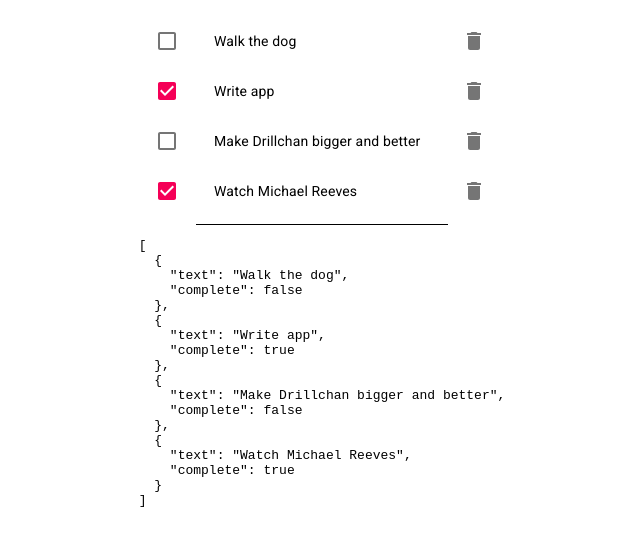
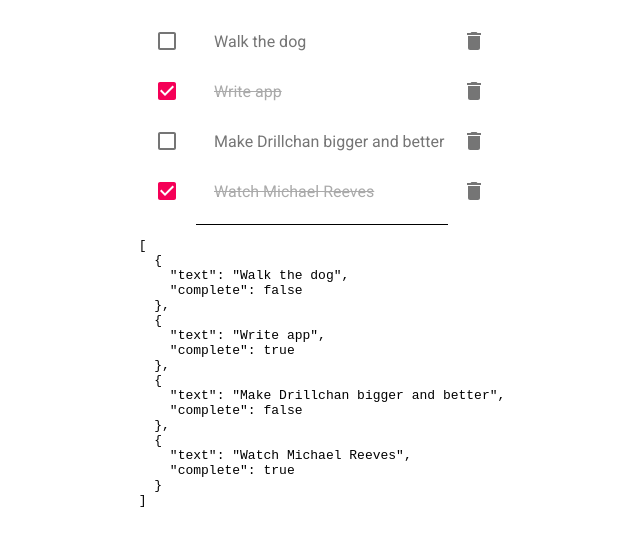
Before and after one commit to GHOSCHT/material-ui-todo-list, a React (Create React App) app: page / in a window 1280 px wide. Shown: the top 546 px of the page, without its empty margins (318-958 px from the left). Built offline with nearby package versions, Linux system fonts and the light colour scheme.

Commit message:
Add conditional rendering

```diff
--- a/src/TodoListItem.tsx
+++ b/src/TodoListItem.tsx
@@ -14,6 +14,12 @@ interface Props {
 }
 
 export const TodoListItem: React.FC<Props> = (props) => {
+  const style = {
+    color: props.todo.complete ? "#aaaaaa" : "#757575",
+    fontFamily: "Roboto",
+    textDecoration: props.todo.complete ? "line-through" : "none",
+  };
+
   return (
     <ListItem dense button onClick={() => props.toggleTodo(props.todo)}>
       <ListItemIcon>
@@ -24,7 +30,7 @@ export const TodoListItem: React.FC<Props> = (props) => {
           onChange={() => props.toggleTodo(props.todo)}
         />
       </ListItemIcon>
-      <ListItemText primary={props.todo.text} />
+      <ListItemText disableTypography primary={props.todo.text} style={style} />
       <ListItemSecondaryAction>
         <IconButton
           edge="end"
```
